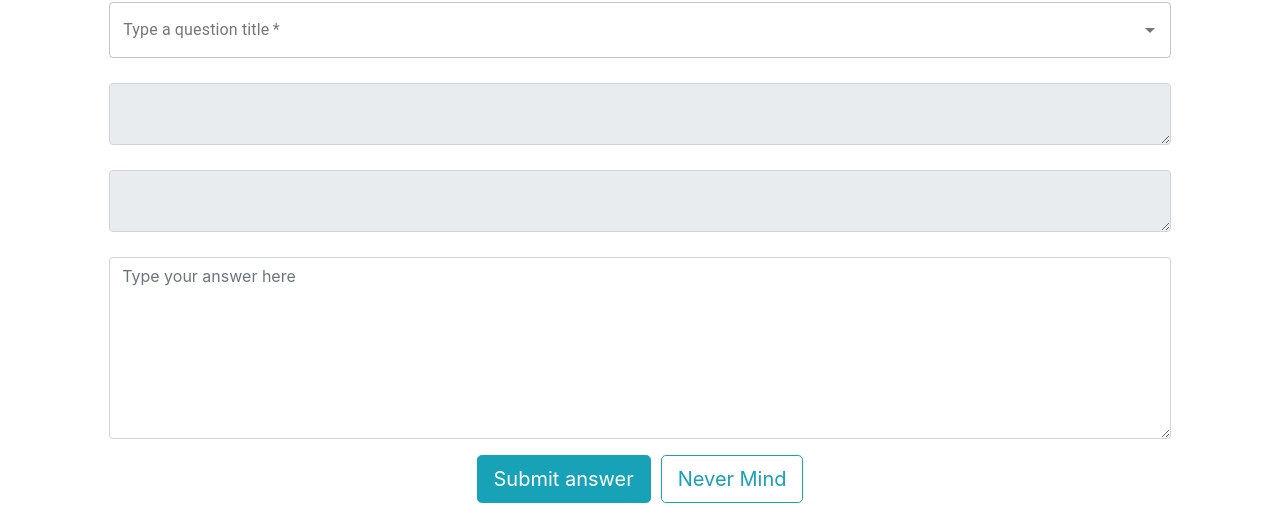
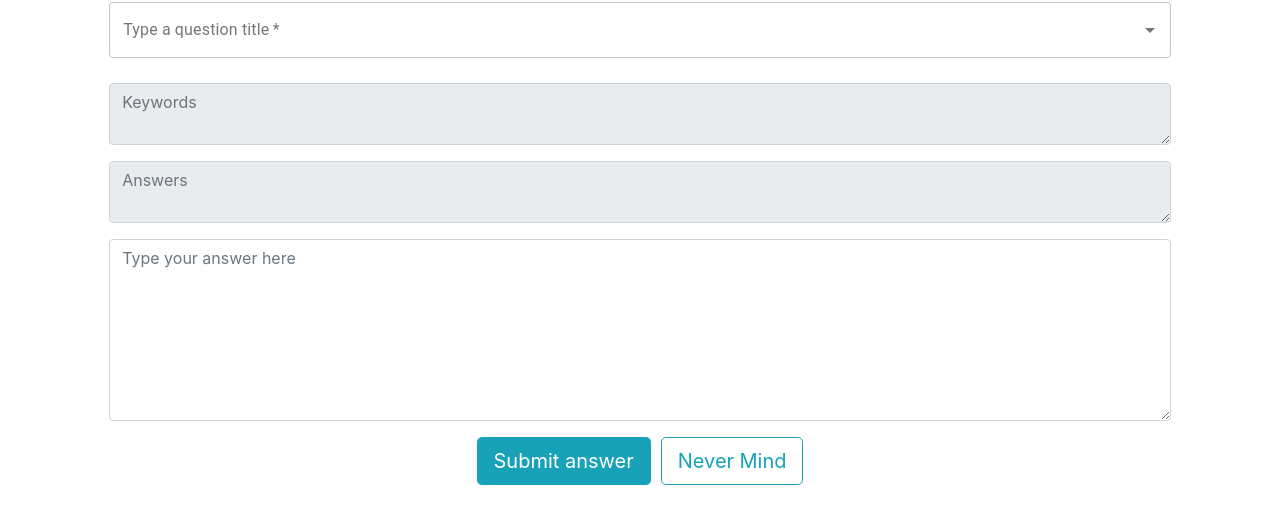
Before and after one commit to PolyannaG/AskMeAnything, a React (Create React App) app in the folder client/: page /answer_a_question in a window 1280 px wide. Shown: the part 210-715 px from the top of the page. Built offline with nearby package versions, Linux system fonts and the light colour scheme.

Commit message:
UI New Answer page finished

```diff
--- a/client/src/pages/NewAnswer.js
+++ b/client/src/pages/NewAnswer.js
@@ -1,14 +1,13 @@
 import NavigationBar from "../components/NavigationBar";
 import {useHistory, useLocation} from "react-router-dom";
 import React, {useEffect, useState} from "react";
-import {Button, Col, Form, FormGroup, FormLabel, ListGroup, Row} from "react-bootstrap";
+import {Button, Carousel, Col, Form, FormGroup, FormLabel, ListGroup, Row} from "react-bootstrap";
 import AsyncSelect from "react-select/async/dist/react-select.esm";
 import NavFooter from "../components/NavFooter";
 import {questions} from "../sample_data/questions";
 import Autocomplete from '@material-ui/lab/Autocomplete';
 import TextField from '@material-ui/core/TextField';
 import  "../css/Margins.css"
-import {forEach} from "react-bootstrap/ElementChildren";
 
 function NewAnswer(){
 
@@ -160,35 +159,48 @@ function NewAnswer(){
                             name="Keywords"
                             id="Keywords"
                             readOnly={true}
+                            placeholder={"Keywords"}
                             value={specificQuestion.keywords}
                         />
                     </Col>
                 </FormGroup>
 
-                <FormGroup as={Row} className={"space-questions"} sm={1} md={1} lg={2} xs={1}>
+                <FormGroup as={Row} sm={1} md={1} lg={2} xs={1}>
                     <Col lg={1}></Col>
                     <Col lg={10}>
-                        {specificQuestion.answers === [] ?
+
+                        {specificQuestion.answers === undefined ?
                             <Form.Control
                                 as="textarea"
                                 readOnly={true}
-                                value={"No answers for this question"}
+                                placeholder={"Answers"}
                             />
                             :
-                            <Form.Control
-                                as="textarea"
-                                readOnly={true}
-                                value={specificQuestion.answers}
-                            />
-
+                            (
+                                specificQuestion.answers.length === 0 ?
+                                <Carousel interval={null} style={{marginTop : '10px', marginBottom: '10px'}}>
+                                        <Carousel.Item style={{marginTop:'10px' , marginBottom:'10px'}}>
+                                            No answers for this question
+                                        </Carousel.Item>
+                                </Carousel>
+                                :
+                                <Carousel interval={null} style={{marginTop : '10px', marginBottom: '10px'}}>
+                                    {specificQuestion.answers.map((item,i)=>
+                                        <Carousel.Item style={{marginTop:'10px' , marginBottom:'10px'}} id={i + 1}>
+                                            {item.text}
+                                        </Carousel.Item>
+                                    )}
+                                </Carousel>
+                            )
                         }
                     </Col>
                 </FormGroup>
 
-                <FormGroup as={Row} className={"space-questions"} sm={1} md={1} lg={2} xs={1}>
+                <FormGroup as={Row} sm={1} md={1} lg={2} xs={1}>
                     <Col lg={1}></Col>
                     <Col lg={10}>
                         <Form.Control
+                            required
                             as="textarea"
                             id="myAnswer"
                             name="myAnswer"
@@ -196,7 +208,7 @@ function NewAnswer(){
                             rows={7}
                         />
                         <Form.Control.Feedback> </Form.Control.Feedback>
-                        <Form.Control.Feedback type={"invalid"}>Keywords are required</Form.Control.Feedback>
+                        <Form.Control.Feedback type={"invalid"}>Answer is required to submit</Form.Control.Feedback>
                     </Col>
                 </FormGroup>
                 <Button size={"lg"} variant="info" type="submit" >Submit answer</Button>
```
